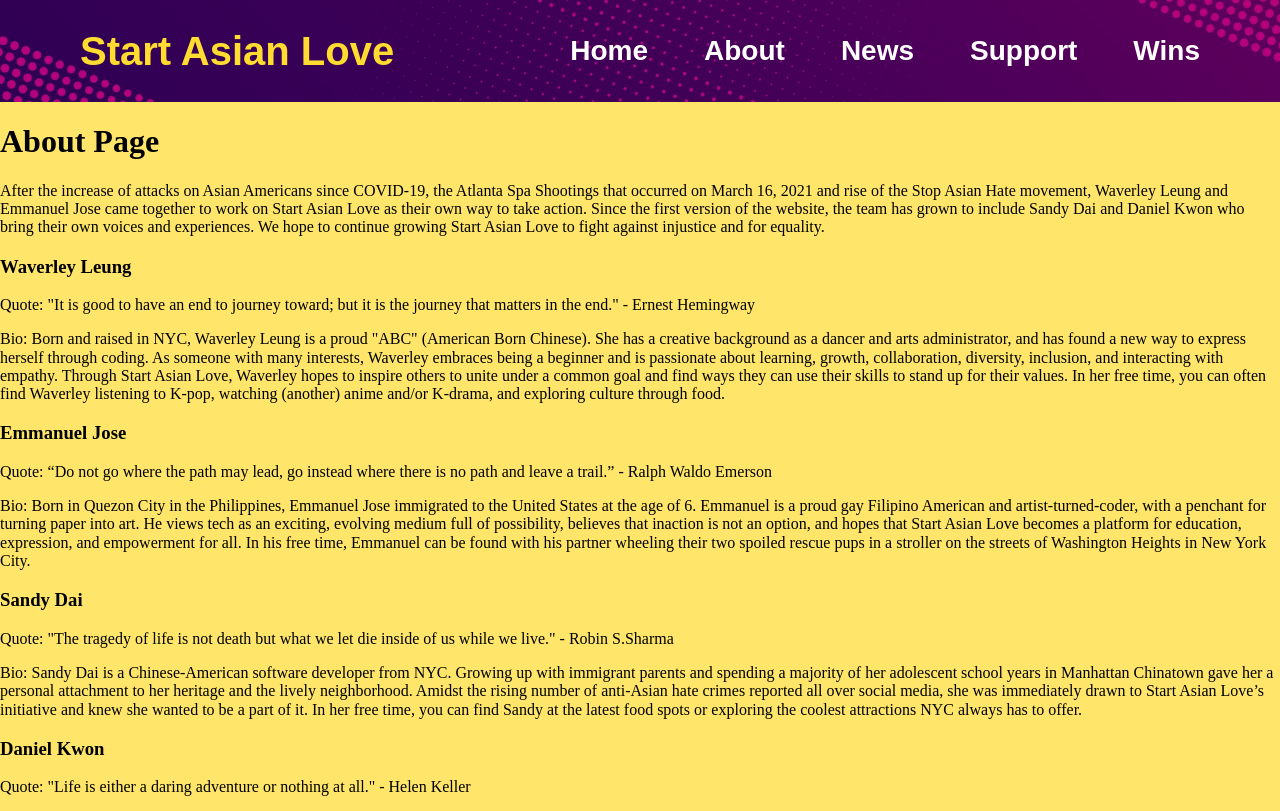
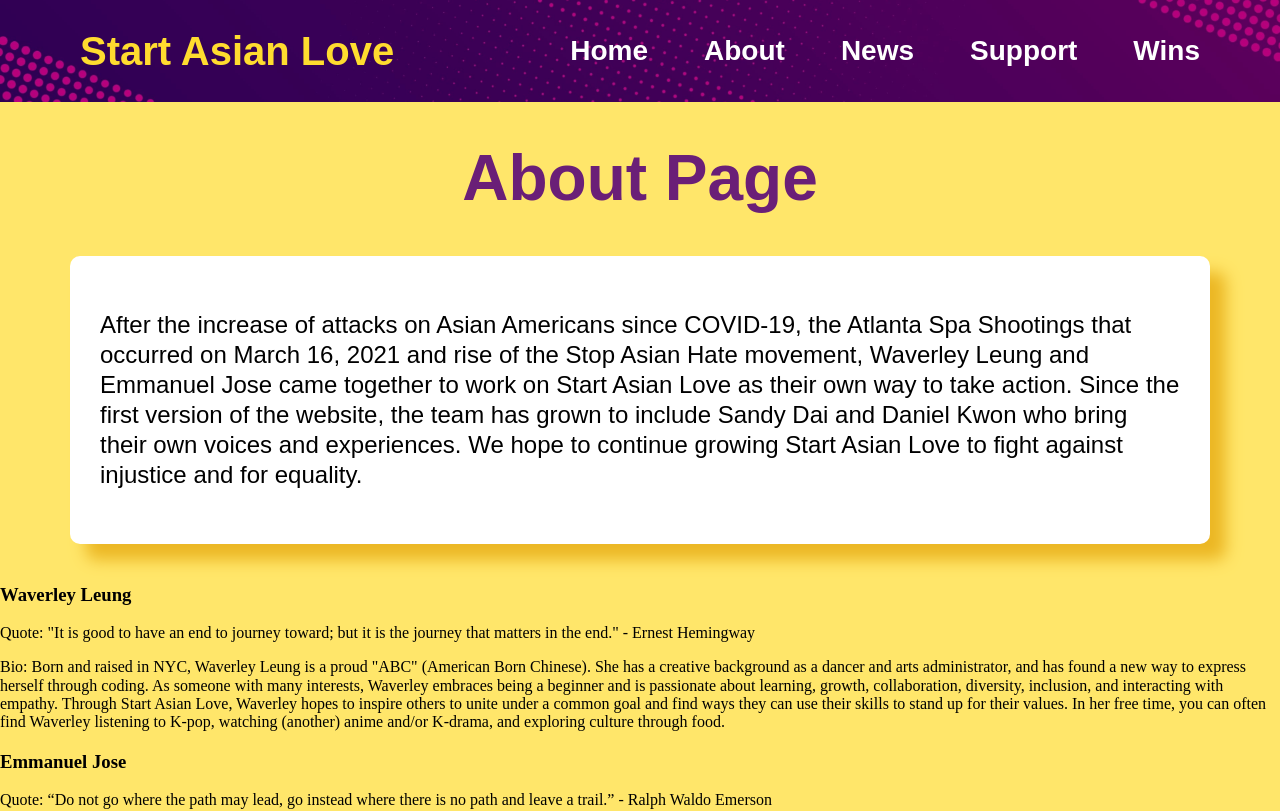
Before and after one commit to wlcreate/Start-Asian-Love, a Next.js app: page /about in a window 1280 px wide. Shown: the top 811 px of the page. Built offline with nearby package versions, Linux system fonts and the light colour scheme; a web font is replaced by a local one.

Commit message:
adding styling to h1 and about paragraph

```diff
--- a/package.json
+++ b/package.json
@@ -17,12 +17,12 @@
     "sass": "^1.35.1"
   },
   "devDependencies": {
-    "eslint": "^7.28.0",
+    "eslint": "^7.29.0",
     "eslint-config-next": "^11.0.1",
     "eslint-config-prettier": "^8.3.0",
     "husky": "^6.0.0",
     "lint-staged": "^11.0.0",
-    "prettier": "^2.3.0"
+    "prettier": "^2.3.1"
   },
   "husky": {
     "hooks": {
--- a/pages/about.js
+++ b/pages/about.js
@@ -2,6 +2,7 @@ import Head from "next/head";
 import Image from "next/image";
 import { Header } from "../components/Layout/Header";
 import { Footer } from "../components/Layout/Footer";
+import styles from "../styles/About/About.module.scss"
 
 export default function About() {
   return (
@@ -60,8 +61,8 @@ export default function About() {
         />
       </Head>
       <Header />
-      <h1>About Page</h1>
-      <div>
+      <h1 className="page-heading">About Page</h1>
+      <div className={styles.description}>
         <p>
           After the increase of attacks on Asian Americans since COVID-19, the Atlanta Spa Shootings
           that occurred on March 16, 2021 and rise of the Stop Asian Hate movement, Waverley Leung
--- /dev/null
+++ b/styles/About/About.module.scss
@@ -0,0 +1,13 @@
+.description {
+    margin: 40px 70px;
+    padding: 30px;
+    box-shadow: var(--primary-shadow);
+    background: var(--primary-white);
+    border-radius: 10px;
+
+    line-height: 1.25;
+    font-size: 1.5em;
+    font-family: var(--acumin-pro);
+    font-weight: 400;
+    font-style: normal;
+  }
```
Also changed, not shown: 2 other files (tests, documents, lock files or other folders).
